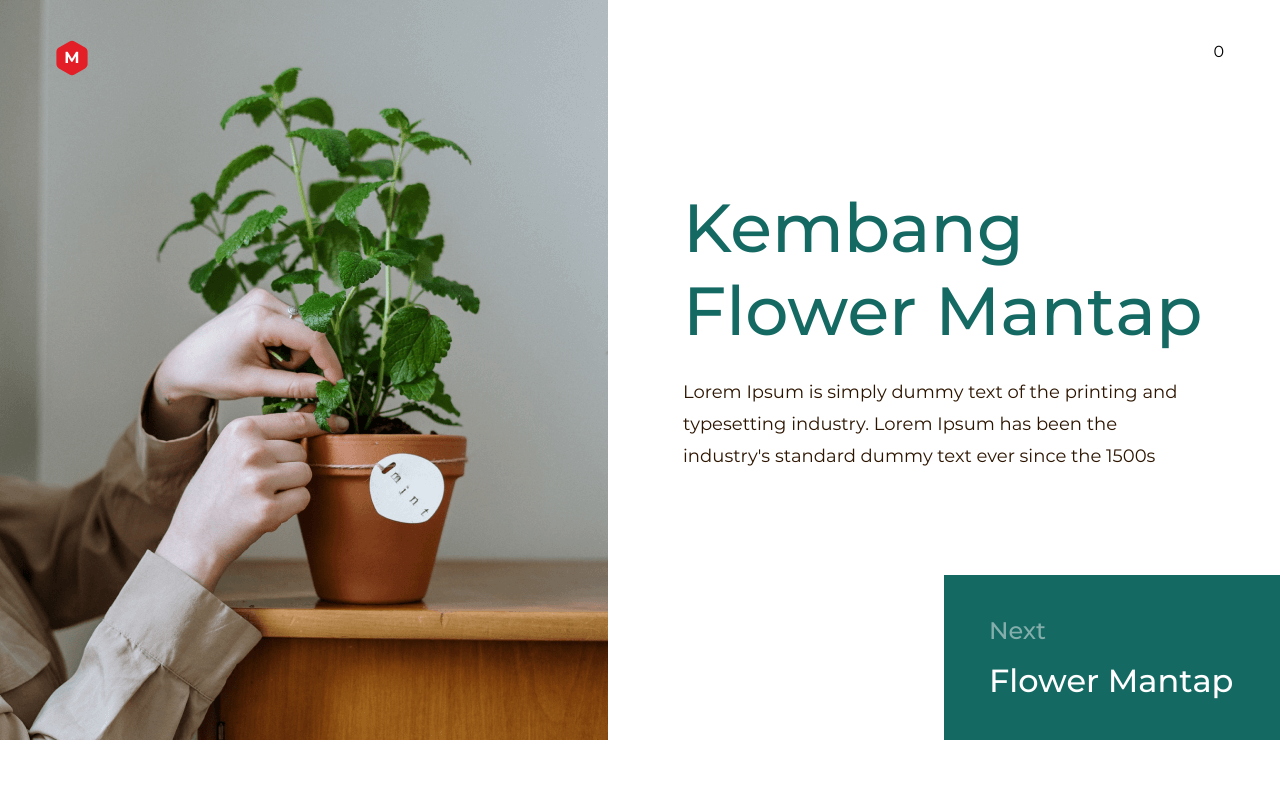
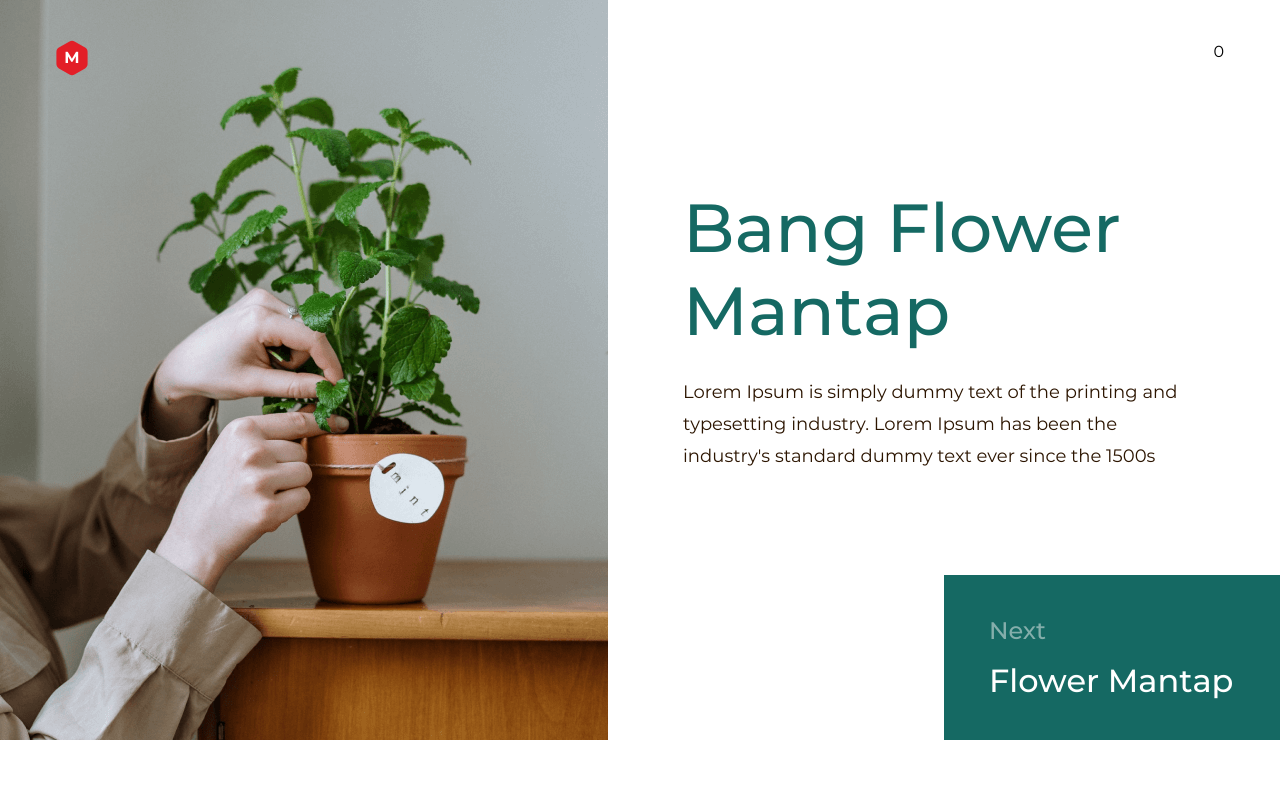
Before and after one commit to sergWP/plate_shop, a Vue app: page / in a window 1280 px wide. Shown: the top 799 px of the page. Built offline with nearby package versions, Linux system fonts and the light colour scheme.

Commit message:
change slider condition

```diff
--- a/src/components/v-hero.vue
+++ b/src/components/v-hero.vue
@@ -22,7 +22,7 @@
 
             </div>
 
-            <template v-if="slides.length > 1">
+            <template v-if="slides.length > 0">
 
                 <div class="swiper-navigations absolute right-0 bottom-0 z-50">
                     <div class="flex flex-row justify-end">
@@ -86,9 +86,9 @@
             return {
                 current_slide_number: 1,
                 slides: [
-                    {id:1, 'image':'hero-1.png', 'name':"Kembang Flower Mantap", 'description':"Lorem Ipsum is simply dummy text of the printing and typesetting industry. Lorem Ipsum has been the industry's standard dummy text ever since the 1500s"},
+                    {id:1, 'image':'hero-1.png', 'name':"Bang Flower Mantap", 'description':"Lorem Ipsum is simply dummy text of the printing and typesetting industry. Lorem Ipsum has been the industry's standard dummy text ever since the 1500s"},
                     {id:2, 'image':'hero-2.png', 'name':"Flower Mantap", 'description':"Lorem Ipsum is simply dummy text of the printing and typesetting industry. Lorem Ipsum has been the industry's standard dummy text ever since the 1500s"},
-                    {id:3, 'image':'hero-3.png', 'name':"Mantap Kembang Flower", 'description':"Lorem Ipsum is simply dummy text of the printing and typesetting industry. Lorem Ipsum has been the industry's standard dummy text ever since the 1500s"},
+                    {id:3, 'image':'hero-3.png', 'name':"Mantap Kemba Flower", 'description':"Lorem Ipsum is simply dummy text of the printing and typesetting industry. Lorem Ipsum has been the industry's standard dummy text ever since the 1500s"},
                     {id:4, 'image':'hero-4.png', 'name':"Ambert Flower Mantap", 'description':"Lorem Ipsum is simply dummy text of the printing and typesetting industry. Lorem Ipsum has been the industry's standard dummy text ever since the 1500s"}
                 ],
                 slider: null,
@@ -173,7 +173,7 @@
         }
 
         &.button-prev {
-            background-color: $white;
+            background-color: transparent;
             color: $green;
 
             .navigation-button__default {
```
